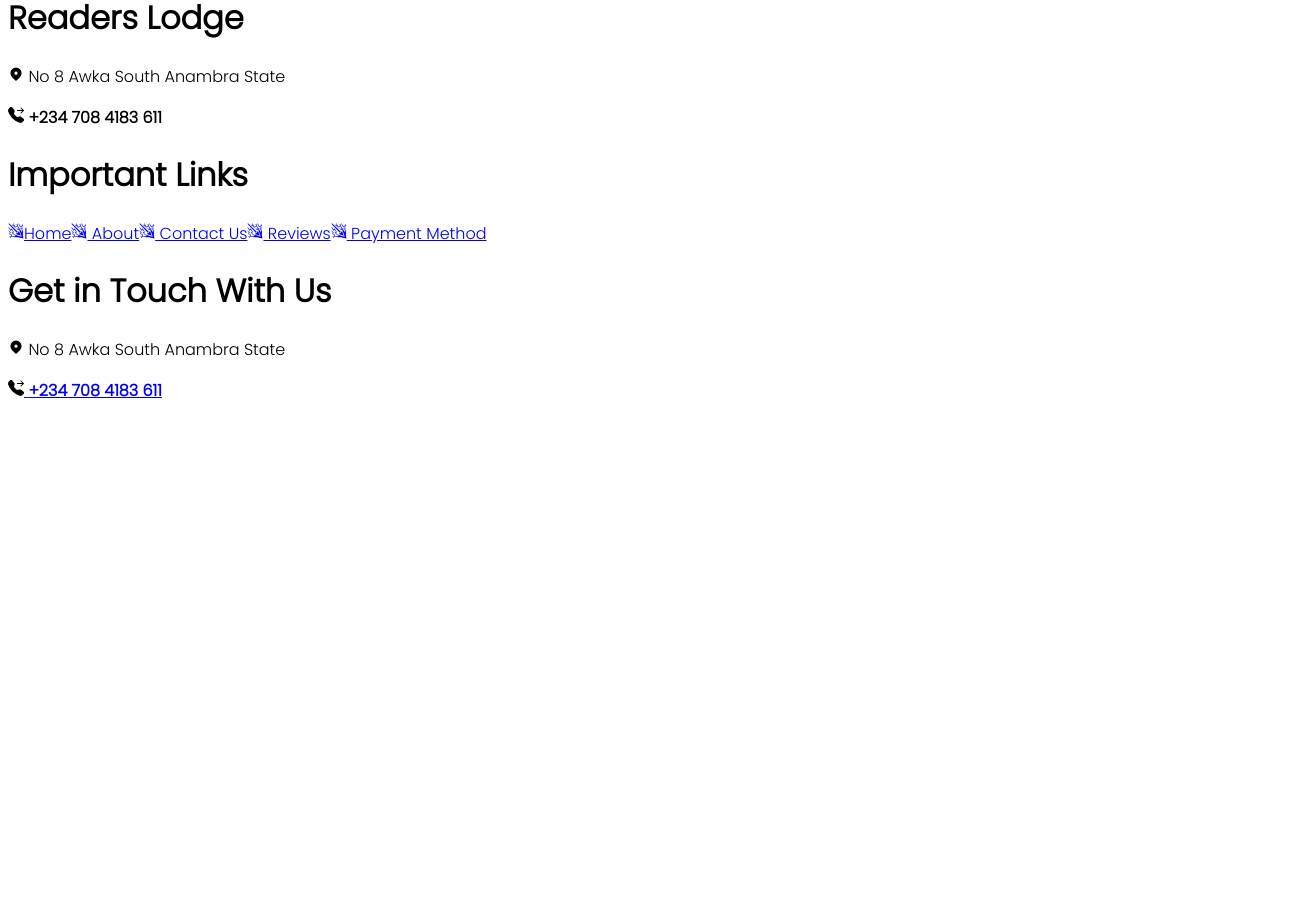
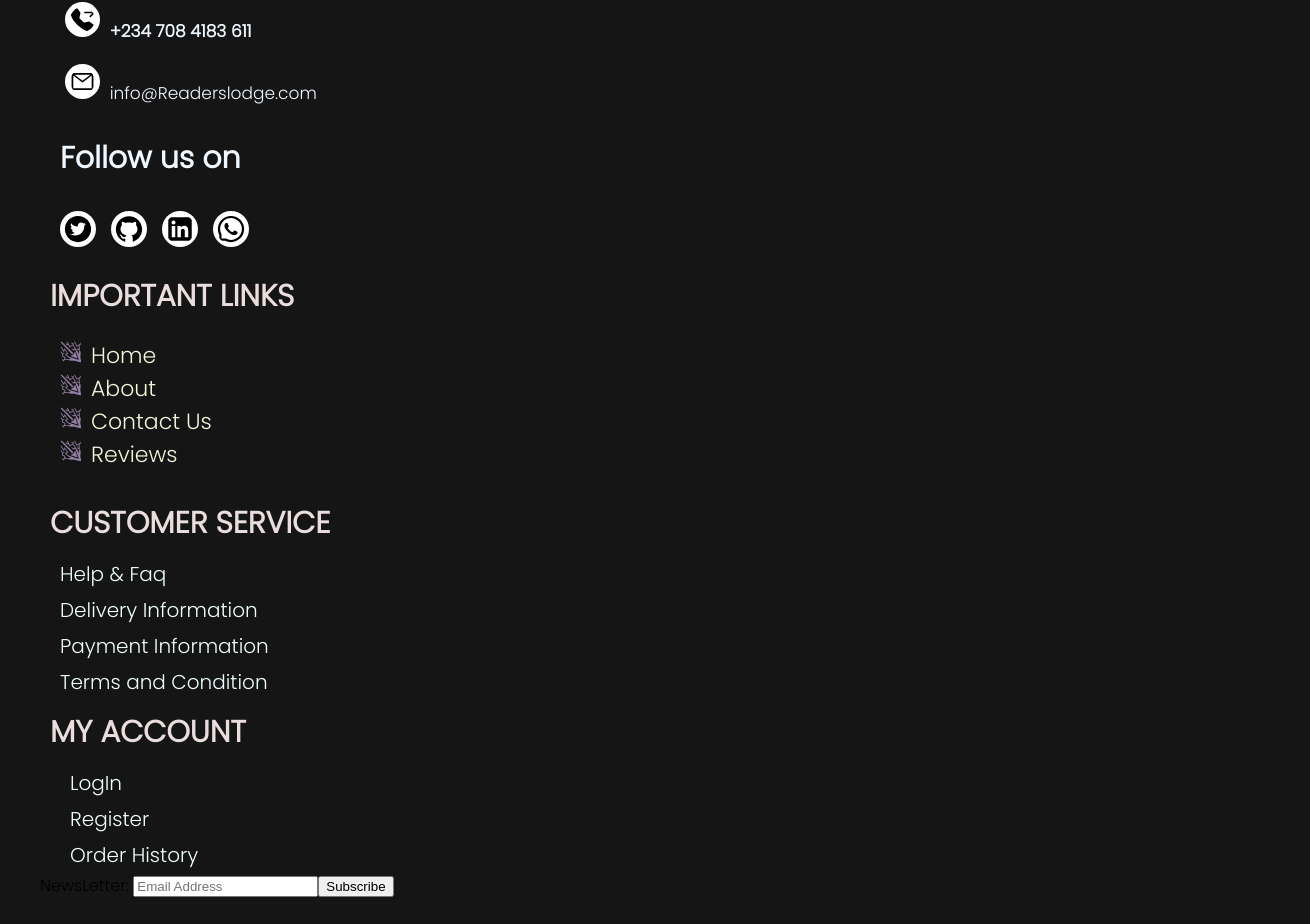
Before and after one commit to DesmondNzubechi/Readers-corner, a React (Create React App) app: page /signIn in a window 1280 px wide. Shown: the part 627-1551 px from the top of the page, 1310 px wide, since content can reach past the window. Before the commit the page ends 1046 px from the top, so only its background shows below. Built offline with nearby package versions, Linux system fonts and the light colour scheme.

Commit message:
new change

```diff
--- a/src/App.css
+++ b/src/App.css
@@ -1,8 +1,11 @@
 @import url('https://fonts.googleapis.com/css2?family=Poppins:wght@300&display=swap');
+
 
 body{
   overflow-x: hidden;
   font-family: 'poppins', sans-serif;
+  margin: 0;
+  padding: 0;
 }
 /*.App {
   text-align: center;
--- a/src/App.js
+++ b/src/App.js
@@ -8,10 +8,11 @@ import TrendingBooks from './components/Trending/TrendingBooks';
 import SignUpPage from './components/Register/signUpPage';
 import { BrowserRouter } from 'react-router-dom';
 import { Route } from 'react-router-dom';
-import { Router } from 'react-router-dom';
 import { Routes } from 'react-router-dom';
 import Footer from './components/Footer/Footer';
 import SignIn from './components/Register/signInPage';
+
+
 function App() {
  return(
    <BrowserRouter>
--- a/src/components/Footer/Footer.css
+++ b/src/components/Footer/Footer.css
@@ -0,0 +1,82 @@
+.footer{
+    background-color: rgb(22, 21, 21);;
+    padding: 40px;
+    margin: 20px -30px 0 0;
+}
+.footer  h1{
+    font-size: 30px ;
+    color: rgb(233, 221, 221);
+    text-transform: uppercase;
+   margin: 10px;
+}
+.footer Link, .footer a{
+    text-decoration: none;
+}
+.Licon{
+    font-size: 25px;
+   background-color: white;
+   color: black;
+   padding: 5px;
+   border-radius: 50%;
+    margin: 0 5px;
+}
+.pL{
+    font-size: 17px;
+    margin: 20px;
+    color: aliceblue;
+}
+.pL a{
+    color: aliceblue;
+}
+.social{
+    margin: 20px;
+}
+.social h3{
+    font-size: 30px;
+    color: aliceblue;
+}
+.socIcon{
+    display: flex;
+    align-items: center;
+
+    gap: 15px;
+}
+.socIcon .soc{
+    font-size: 30px;
+    background-color: white;
+    color: black;
+    padding: 3px;
+    border-radius: 50%;
+}
+.linkT{
+    display: flex;
+    flex-direction: column;
+    margin: 20px;
+}
+.linkarrow{
+    margin-right: 3px;
+    color: rgb(146, 127, 163);
+    font-weight: 900;
+}
+.li{
+    font-size: 22px;
+    color: beige;
+}
+.custom{
+    display: flex;
+    flex-direction: column;
+}
+.custom .customLink{
+margin: 3px 10px 3px 20px;
+font-size: 20px;
+color: azure;
+}
+.myAc{
+    display: flex;
+    flex-direction: column;
+}
+.myAc .myAcLink{
+    margin: 3px 10px 3px 30px;
+    font-size: 20px;
+    color: azure;
+}
--- a/src/components/Footer/Footer.jsx
+++ b/src/components/Footer/Footer.jsx
@@ -5,38 +5,63 @@ import  { HiLocationMarker } from 'react-icons/hi';
 import { BsFillTelephoneForwardFill } from 'react-icons/bs';
 import { GiChargedArrow } from "react-icons/gi";
 import { Link } from "react-router-dom";
+import {AiFillTwitterCircle, AiFillGithub, AiFillLinkedin, AiOutlineWhatsApp, AiOutlineMail } from 'react-icons/ai';
+
+
+
+
 export const Footer = () => {
     return(
-       <div>
-        <div>
-          <div>
-            <h1>Readers Lodge</h1>
-            <p><HiLocationMarker /> No 8 Awka South Anambra State </p>
-            <p><BsFillTelephoneForwardFill /> <strong>+234 708 4183 611</strong> </p>
+       <footer className="footer">
+
+          <div className="Raddress">
+            <h1 >Readers Lodge</h1>
+            <p className="pL"><HiLocationMarker className="Licon" /> No 8 Awka South Anambra State </p>
+            <p className="pL"><BsFillTelephoneForwardFill className="Licon" /><a href="tel:+2347084183611"> <strong>+234 708 4183 611</strong></a> </p>
+         <p className="pL"><AiOutlineMail className="Licon" />  <a href="mailto:nzubestdesmond@gmail.com">info@Readerslodge.com</a></p>
+            <div className="social">
+              <h3>Follow us on</h3>
+              <div className="socIcon">
+              <a href="http:///www.twitter.com/nzubechukwu101"><AiFillTwitterCircle className="soc"/></a>
+              <a href="https://www.github.com/DesmondNzubechi"><AiFillGithub className="soc"/></a>
+              <a href="https://www.linkedin.com/in/desmond.nzubechukwu-38895422"><AiFillLinkedin className="soc" /></a>
+             <a href="http://https://wa.link/jkkm3m"><AiOutlineWhatsApp className="soc" /></a>
+              </div>
+            </div>
             </div>
             <div>
+            <div >
+              <div className="linkSec">
               <h1>Important Links</h1>
-              <div>
-              <Link><GiChargedArrow />Home</Link>
-                <Link><GiChargedArrow /> About</Link>
-                <Link><GiChargedArrow /> Contact Us</Link>
-                <Link><GiChargedArrow /> Reviews</Link>
-                <Link><GiChargedArrow /> Payment Method</Link>
-
+              <div className="linkT">
+              <Link className="li"><GiChargedArrow className="linkarrow"/>   Home</Link>
+                <Link className="li"><GiChargedArrow className="linkarrow"/> About</Link>
+                <Link className="li"><GiChargedArrow className="linkarrow"/> Contact Us</Link>
+                <Link className="li"><GiChargedArrow className="linkarrow"/>  Reviews</Link>
               </div>
             </div>
-            <div>
-              <h1>Get in Touch With Us</h1>
-            <p><HiLocationMarker /> No 8 Awka South Anambra State </p>
-            <p><BsFillTelephoneForwardFill /><a href="tel:+2347084183611"> <strong>+234 708 4183 611</strong></a> </p>
-            <div>
-              <a href="http:///www.twitter.com/nzubechukwu101"></a>
-              <a href="https://www.github.com/DesmondNzubechi"></a>
-              <a href="https://www.linkedin.com/in/desmond.nzubechukwu-38895422"></a>
+            <div className="custom">
+              <h1>Customer Service</h1>
+           <Link className="customLink" to='/help'>Help & Faq</Link>
+           <Link  className="customLink"to='/delivery'>Delivery Information</Link>
+           <Link className="customLink" to='/payment'> Payment Information</Link>
+           <Link className="customLink" to='/terms'>Terms and Condition</Link>
             </div>
+            <div className="myAc">
+              <h1>My Account</h1>
+              <Link className="myAcLink" to='/signIn'>LogIn</Link>
+           <Link className="myAcLink" to='/signUp'> Register</Link>
+           <Link className="myAcLink" to='/cart'>Order History</Link>
             </div>
+              </div>
+             <div>
+              <form action="">
+                <div className="Newsletter"><label htmlFor="email">NewsLetter: </label><input type="email" name="Newslater" id="email" placeholder="Email Address" /><input type="button" value="Subscribe" /></div>
+              </form>
+             </div>
         </div>
-       </div>
+
+       </footer>
     )
 };
 
--- a/src/components/Register/Register.css
+++ b/src/components/Register/Register.css
@@ -33,7 +33,7 @@
     width: fit-content;
     border-radius: 20px;
 }
-form > div{
+.form form > div{
 margin: 20px;
 padding: 20px 0 0 10px;
 box-shadow:inset 2px 2px 4px lightgray, inset -2px -2px 4px rgb(218, 218, 218), inset -2px -2px 4px rgb(230, 230, 230);
@@ -42,7 +42,7 @@ border-radius:10px;
 
 }
 
-form input{
+.form form input{
     padding: 10px;
     font-size: 15px;
     background: none;
@@ -50,7 +50,7 @@ form input{
     outline: none;
 
 }
-label{
+.form label{
     font-size: 15px;
     font-weight: 900;
 padding: 5px;
```
